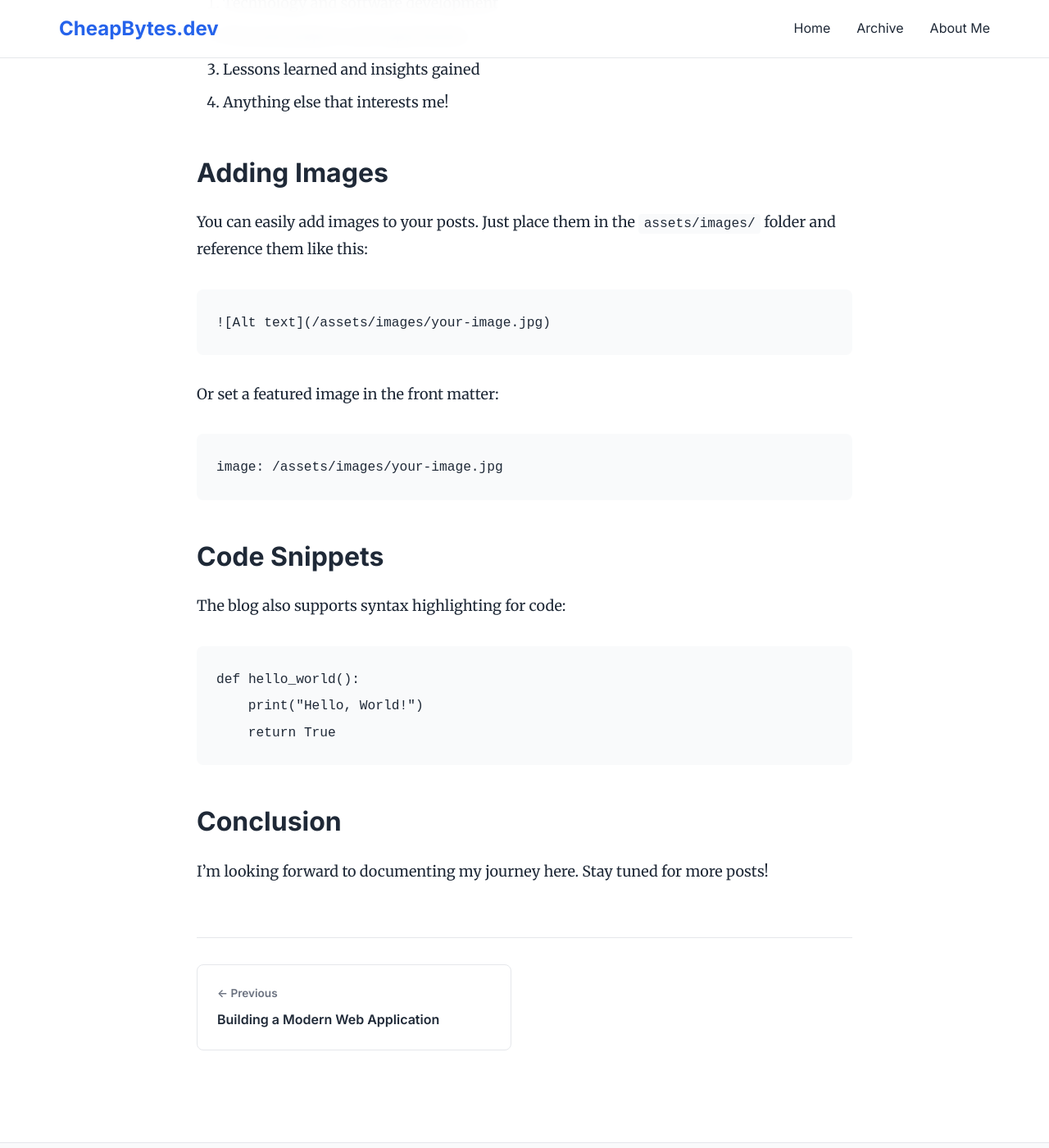
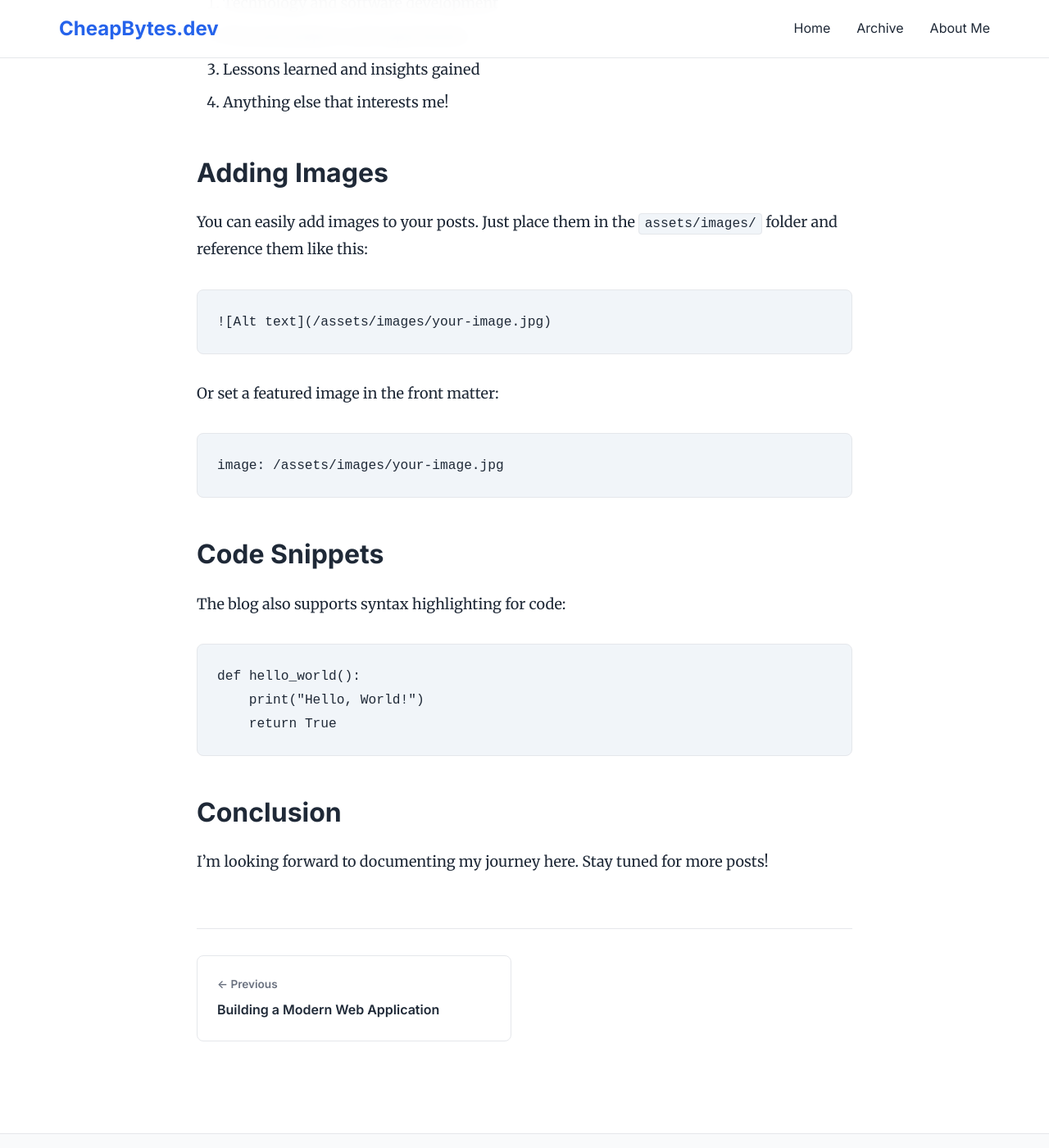
Before and after one commit to nirtarno/self-hosting-blog, a Jekyll site: the page built from _posts/2026-02-14-welcome-to-my-blog.md, in a window 1280 px wide and 1400 px high, scrolled down 1423 px. Shown: the whole window at 82% size. Built offline with Jekyll 4.4.1, drawn with Linux system fonts in a browser that asks for light colours.

Commit message:
Switch to root URL hosting, add dark mode, accessibility, and project docs
- Set baseurl to empty for root GitHub Pages deployment (username.github.io)
- Add dark mode via prefers-color-scheme with full CSS variable overrides
- Improve code block styling with borders and dedicated background color
- Add skip-to-content link, semantic nav (ul/li), Open Graph meta tags
- Add post navigation landmark with aria-label and rel prev/next
- Add tablet breakpoint (1024px) alongside existing mobile (768px)
- Add README with build/serve/SSH port-forward instructions
- Add .gitignore

```diff
--- a/_config.yml
+++ b/_config.yml
@@ -3,8 +3,8 @@
 description: A personal blog about technology, self-hosting, life and everything in between
 author: Nir Tarnopolski
 email: nirtarno@gmail.com
-url: "https://nirtarno.github.io/"
-baseurl: "self-hosting-blog"
+url: "https://nirtarno.github.io"
+baseurl: ""
 
 # Build settings
 markdown: kramdown
@@ -29,3 +29,4 @@
   - README.md
   - Gemfile
   - Gemfile.lock
+  - vendor/
--- a/_layouts/default.html
+++ b/_layouts/default.html
@@ -9,20 +9,25 @@
     <link rel="preconnect" href="https://fonts.googleapis.com">
     <link rel="preconnect" href="https://fonts.gstatic.com" crossorigin>
     <link href="https://fonts.googleapis.com/css2?family=Inter:wght@400;600;700&family=Merriweather:wght@400;700&display=swap" rel="stylesheet">
+    <meta property="og:title" content="{% if page.title %}{{ page.title }}{% else %}{{ site.title }}{% endif %}">
+    <meta property="og:description" content="{% if page.excerpt %}{{ page.excerpt | strip_html | strip_newlines | truncate: 160 }}{% else %}{{ site.description }}{% endif %}">
+    <meta property="og:url" content="{{ page.url | absolute_url }}">
+    <meta property="og:type" content="{% if page.layout == 'post' %}article{% else %}website{% endif %}">
 </head>
 <body>
+    <a href="#main" class="skip-link">Skip to content</a>
     <nav class="nav">
         <div class="nav-container">
             <a href="{{ '/' | relative_url }}" class="nav-logo">{{ site.title }}</a>
-            <div class="nav-links">
-                <a href="{{ '/' | relative_url }}">Home</a>
-                <a href="{{ '/archive' | relative_url }}">Archive</a>
-                <a href="{{ '/about' | relative_url }}">About Me</a>
-            </div>
+            <ul class="nav-links">
+                <li><a href="{{ '/' | relative_url }}">Home</a></li>
+                <li><a href="{{ '/archive' | relative_url }}">Archive</a></li>
+                <li><a href="{{ '/about' | relative_url }}">About Me</a></li>
+            </ul>
         </div>
     </nav>
 
-    <main class="main">
+    <main id="main" class="main">
         {{ content }}
     </main>
 
--- a/_layouts/post.html
+++ b/_layouts/post.html
@@ -33,19 +33,19 @@
     </div>
 
     <footer class="post-footer">
-        <div class="post-navigation">
+        <nav aria-label="Post Navigation" class="post-navigation">
             {% if page.previous.url %}
-            <a href="{{ page.previous.url | relative_url }}" class="post-nav-link post-nav-prev">
+            <a href="{{ page.previous.url | relative_url }}" rel="prev" class="post-nav-link post-nav-prev">
                 <span class="post-nav-label">← Previous</span>
                 <span class="post-nav-title">{{ page.previous.title }}</span>
             </a>
             {% endif %}
             {% if page.next.url %}
-            <a href="{{ page.next.url | relative_url }}" class="post-nav-link post-nav-next">
+            <a href="{{ page.next.url | relative_url }}" rel="next" class="post-nav-link post-nav-next">
                 <span class="post-nav-label">Next →</span>
                 <span class="post-nav-title">{{ page.next.title }}</span>
             </a>
             {% endif %}
-        </div>
+        </nav>
     </footer>
 </article>
--- a/assets/css/style.css
+++ b/assets/css/style.css
@@ -13,10 +13,28 @@
     --color-bg: #ffffff;
     --color-bg-alt: #f9fafb;
     --color-border: #e5e7eb;
+    --color-code-bg: #f1f5f9;
+    --color-nav-bg: rgba(255, 255, 255, 0.95);
+    --color-card-shadow: rgba(0, 0, 0, 0.1);
     --font-sans: 'Inter', -apple-system, BlinkMacSystemFont, 'Segoe UI', sans-serif;
     --font-serif: 'Merriweather', Georgia, serif;
     --max-width: 800px;
     --spacing: 1.5rem;
+}
+
+@media (prefers-color-scheme: dark) {
+    :root {
+        --color-primary: #60a5fa;
+        --color-primary-dark: #93bbfd;
+        --color-text: #e5e7eb;
+        --color-text-light: #9ca3af;
+        --color-bg: #111827;
+        --color-bg-alt: #1f2937;
+        --color-border: #374151;
+        --color-code-bg: #1e293b;
+        --color-nav-bg: rgba(17, 24, 39, 0.95);
+        --color-card-shadow: rgba(0, 0, 0, 0.4);
+    }
 }
 
 body {
@@ -24,6 +42,24 @@
     line-height: 1.6;
     color: var(--color-text);
     background-color: var(--color-bg);
+}
+
+/* Skip Link */
+.skip-link {
+    position: absolute;
+    top: -100%;
+    left: 1rem;
+    background: var(--color-primary);
+    color: #fff;
+    padding: 0.5rem 1rem;
+    border-radius: 4px;
+    z-index: 200;
+    text-decoration: none;
+    font-weight: 600;
+}
+
+.skip-link:focus {
+    top: 1rem;
 }
 
 /* Navigation */
@@ -34,7 +70,7 @@
     top: 0;
     z-index: 100;
     backdrop-filter: blur(10px);
-    background-color: rgba(255, 255, 255, 0.95);
+    background-color: var(--color-nav-bg);
 }
 
 .nav-container {
@@ -118,7 +154,7 @@
 
 .post-card:hover {
     transform: translateY(-4px);
-    box-shadow: 0 12px 24px rgba(0, 0, 0, 0.1);
+    box-shadow: 0 12px 24px var(--color-card-shadow);
 }
 
 .post-card-image {
@@ -307,7 +343,8 @@
 }
 
 .post-content code {
-    background-color: var(--color-bg-alt);
+    background-color: var(--color-code-bg);
+    border: 1px solid var(--color-border);
     padding: 0.2rem 0.4rem;
     border-radius: 4px;
     font-size: 0.9em;
@@ -315,15 +352,18 @@
 }
 
 .post-content pre {
-    background-color: var(--color-bg-alt);
+    background-color: var(--color-code-bg);
+    border: 1px solid var(--color-border);
     padding: 1.5rem;
     border-radius: 8px;
     overflow-x: auto;
     margin: 2rem 0;
+    line-height: 1.6;
 }
 
 .post-content pre code {
     background: none;
+    border: none;
     padding: 0;
 }
 
@@ -457,7 +497,31 @@
     margin-bottom: 0.5rem;
 }
 
+/* Navigation list reset */
+.nav-links li {
+    list-style: none;
+}
+
 /* Responsive Design */
+@media (max-width: 1024px) {
+    .hero-title {
+        font-size: 2.5rem;
+    }
+
+    .post-card-image {
+        height: 250px;
+    }
+
+    .main {
+        padding: 2rem 1.5rem;
+    }
+
+    .hero {
+        margin-bottom: 3rem;
+        padding: 2rem 0;
+    }
+}
+
 @media (max-width: 768px) {
     .nav-container {
         flex-direction: column;
```
Also changed, not shown: README.md (added), 1 other file.
